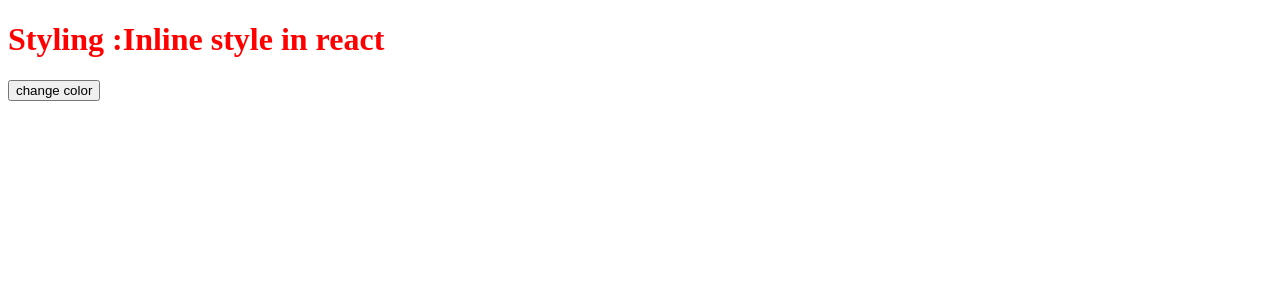
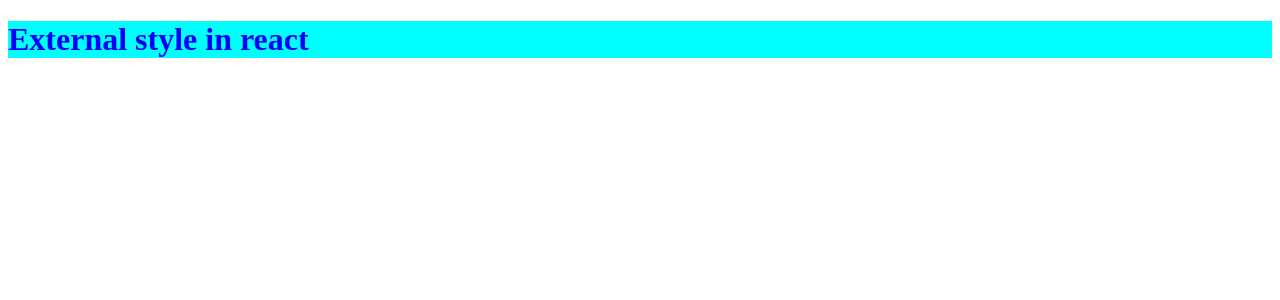
Before and after one commit to Sonukumar201995/React-practice-03, a React (Vite) app: page / in a window 1280 px wide. Shown: the top 300 px of the page. Built offline with nearby package versions, Linux system fonts and the light colour scheme.

Commit message:
external style in react js

```diff
--- a/src/App.jsx
+++ b/src/App.jsx
@@ -1,15 +1,10 @@
-import { useState } from "react";
+import './css/style.css'
 
 function App()
 {
-
- const [color,setColor]=useState("red")
-
-
   return(
     <>
-    <h1 style={{color}}>Styling :Inline style in react</h1>
-    <button onClick={()=>setColor("yellow")}>change color</button>
+    <h1 className='heading'>External style in react</h1>
     </>
   )
 }
--- /dev/null
+++ b/src/css/style.css
@@ -0,0 +1,6 @@
+.heading
+{
+    color: blue;
+    background-color: aqua;
+
+}
```
